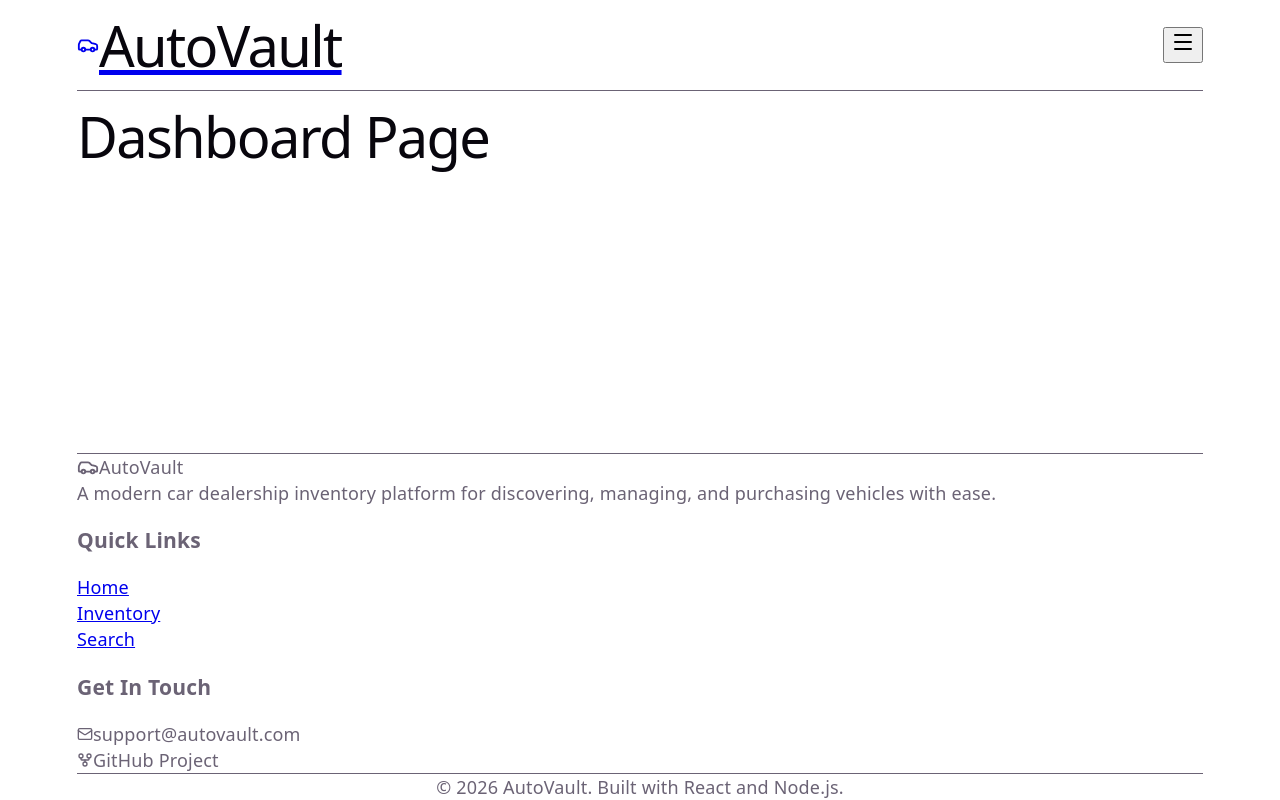
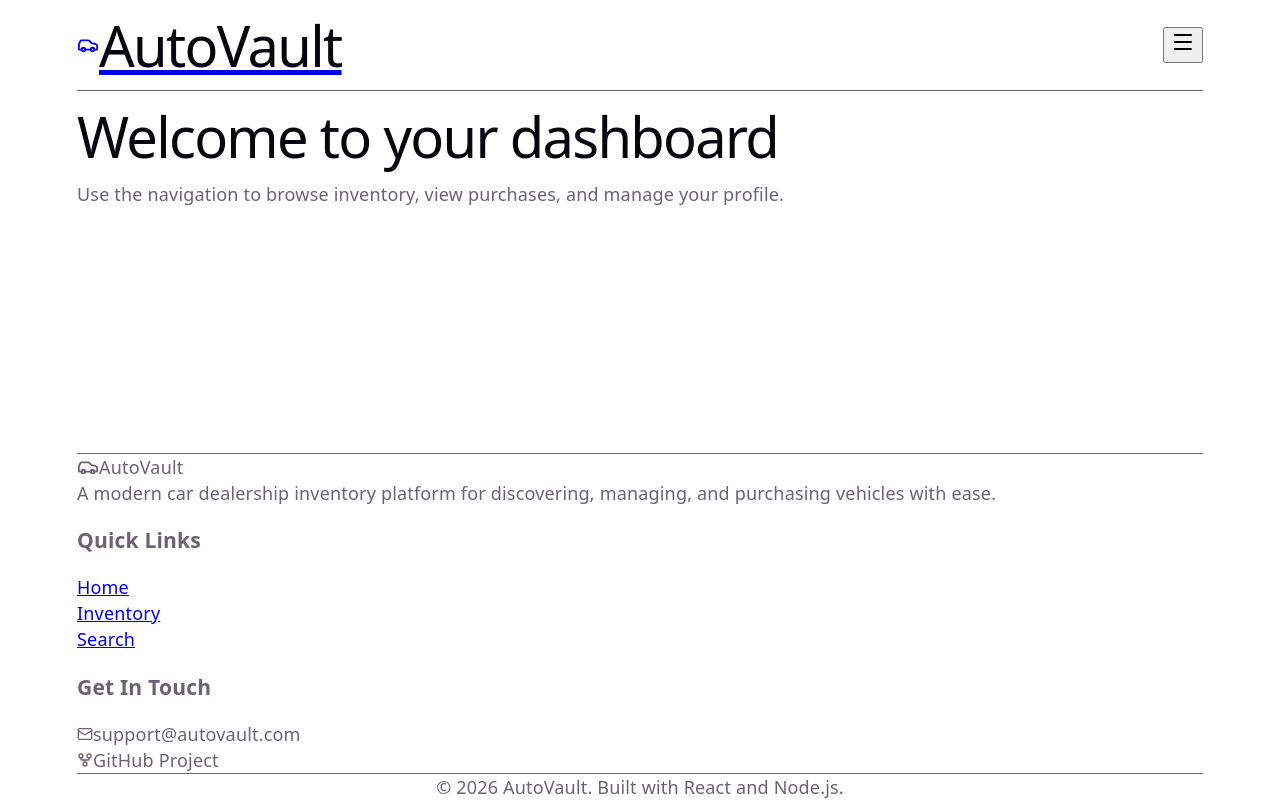
Before and after one commit to AbhayMall/car-dealership-inventory, a React app in the folder frontend/: page /dashboard in a window 1280 px wide. Built offline with nearby package versions, Linux system fonts and the light colour scheme; no server answers; sample sign-in values are in the browser's storage; the HTML template or start-up script is replaced by a standard one.

Commit message:
feat(ui): basic Dashboard layout with design tokens

```diff
--- a/frontend/src/pages/Dashboard.jsx
+++ b/frontend/src/pages/Dashboard.jsx
@@ -1,10 +1,9 @@
 const Dashboard = () => {
   return (
-    <div className="p-10">
-      <h1 className="text-3xl font-bold">
-        Dashboard Page
-      </h1>
-    </div>
+    <main className="mx-auto max-w-7xl px-4 py-10 sm:px-6 lg:px-8">
+      <h1 className="text-3xl font-bold text-text-primary">Welcome to your dashboard</h1>
+      <p className="mt-4 text-text-secondary">Use the navigation to browse inventory, view purchases, and manage your profile.</p>
+    </main>
   );
 };
 
```
